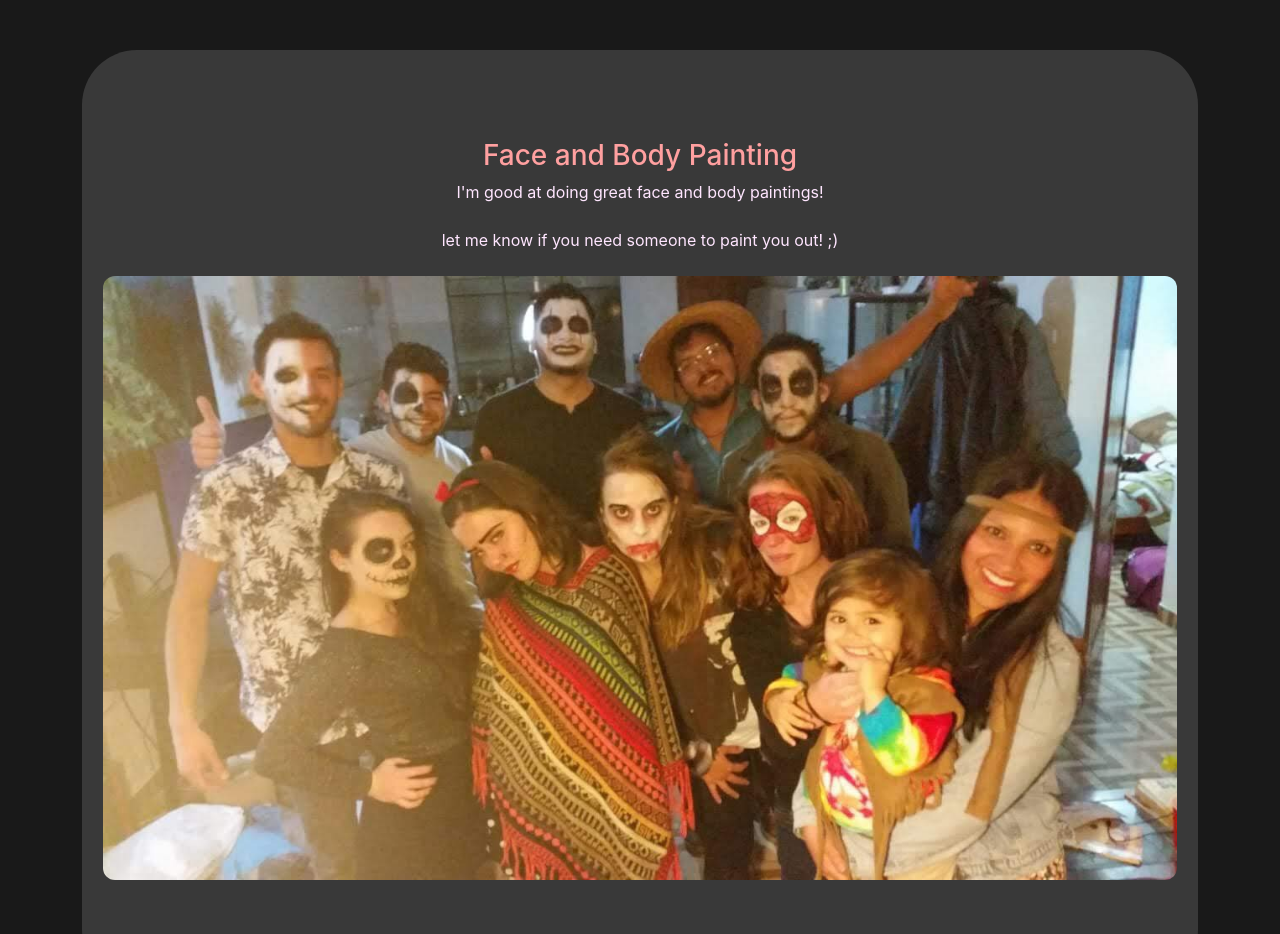
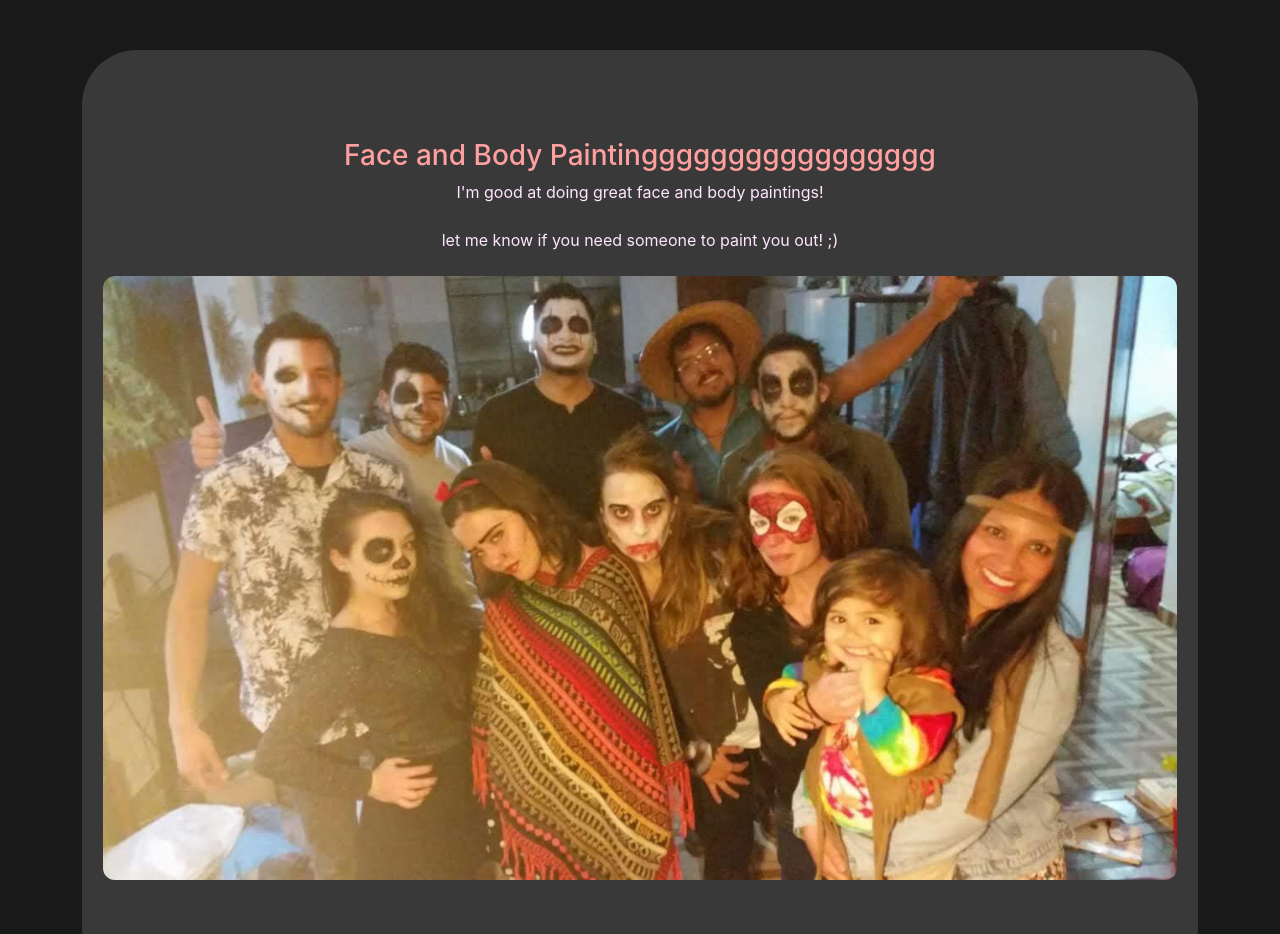
Before and after one commit to level99-app/caseycares, a React (Create React App) app: page / in a window 1280 px wide. Shown: the part 2180-3114 px from the top of the page. Built offline with nearby package versions, Linux system fonts and the light colour scheme.

Commit message:
DFDFDFDFDFDF

```diff
--- a/src/App.js
+++ b/src/App.js
@@ -70,7 +70,7 @@ function App() {
             </div>
 
             <div>
-              <h3>Face and Body Painting</h3>
+              <h3>Face and Body Paintinggggggggggggggggg</h3>
               <p>
                 I'm good at doing great face and body paintings!
                 <br />
```
